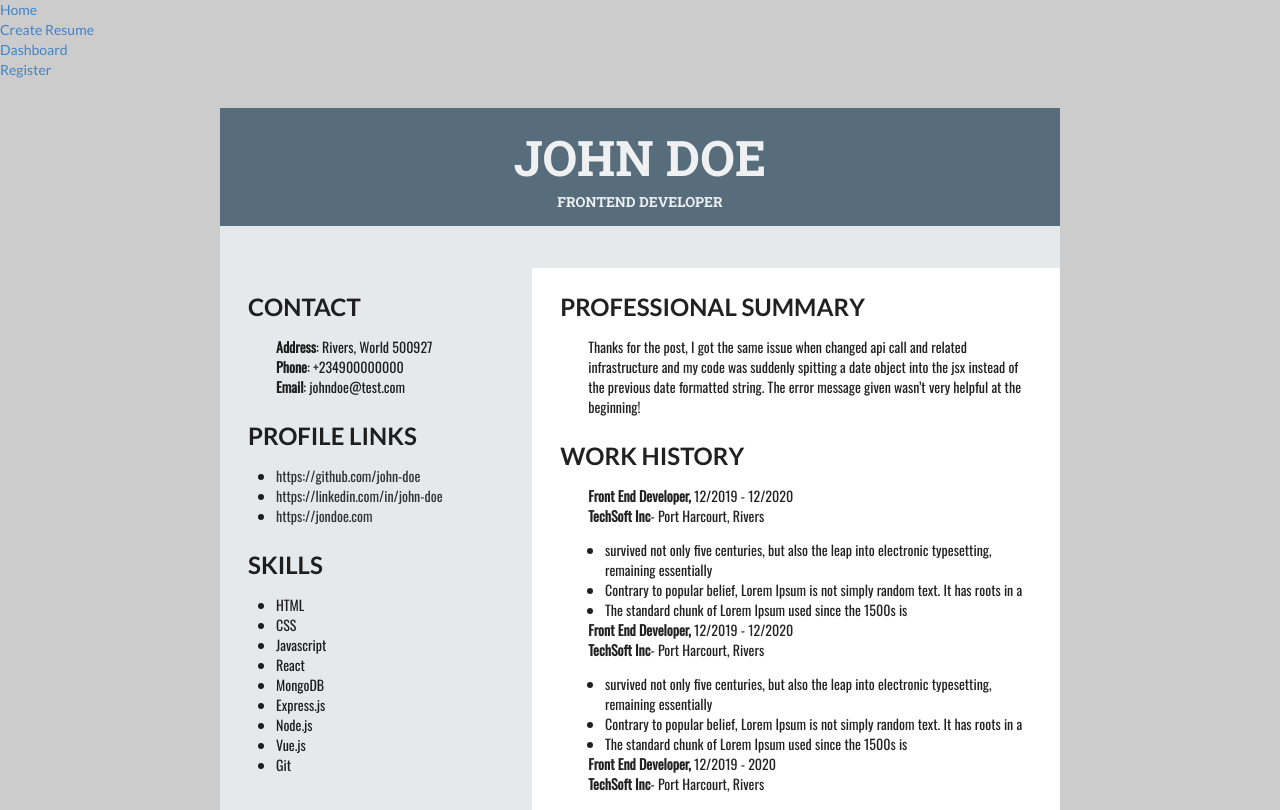
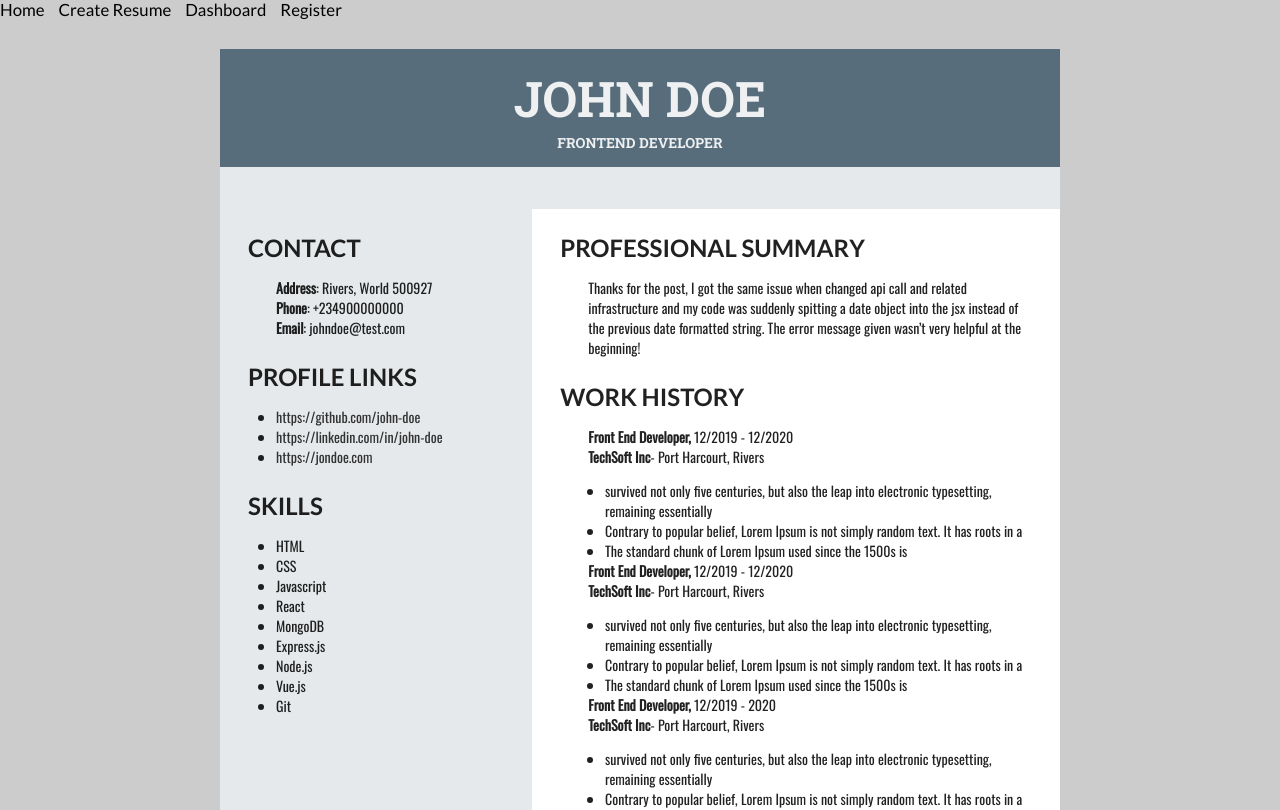
Before and after one commit to Sophi-E/Resume-builder, a React (Create React App) app: page / in a window 1280 px wide. Shown: the top 810 px of the page. Built offline with nearby package versions, Linux system fonts and the light colour scheme; no server answers.

Commit message:
fixing css as i go

```diff
--- a/src/components/Navbar.js
+++ b/src/components/Navbar.js
@@ -1,9 +1,10 @@
 import React from "react";
 import { Link } from "react-router-dom";
+import styled from "@emotion/styled";
 
 const Navbar = () => {
   return (
-    <>
+    <NavWrapper>
       <nav>
         <ul>
           <li>
@@ -20,8 +21,24 @@ const Navbar = () => {
           </li>
         </ul>
       </nav>
-    </>
+    </NavWrapper>
   );
 };
 
 export default Navbar;
+
+const NavWrapper = styled.div`
+  nav ul {
+    display: flex;
+
+    li {
+      list-style: none;
+      padding-right: 1em;
+
+      a {
+        color: black;
+        font-size: 1.2em;
+      }
+    }
+  }
+`;
```
